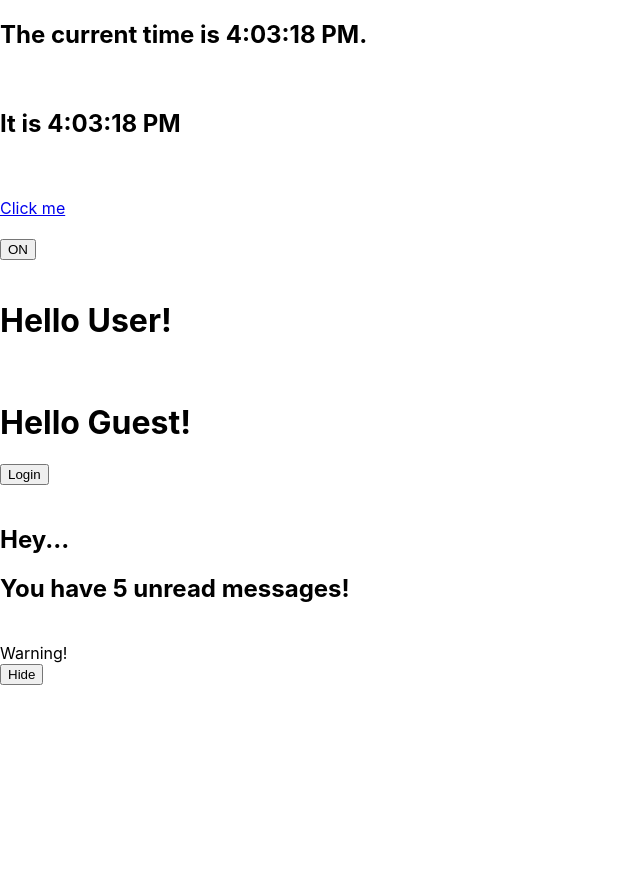
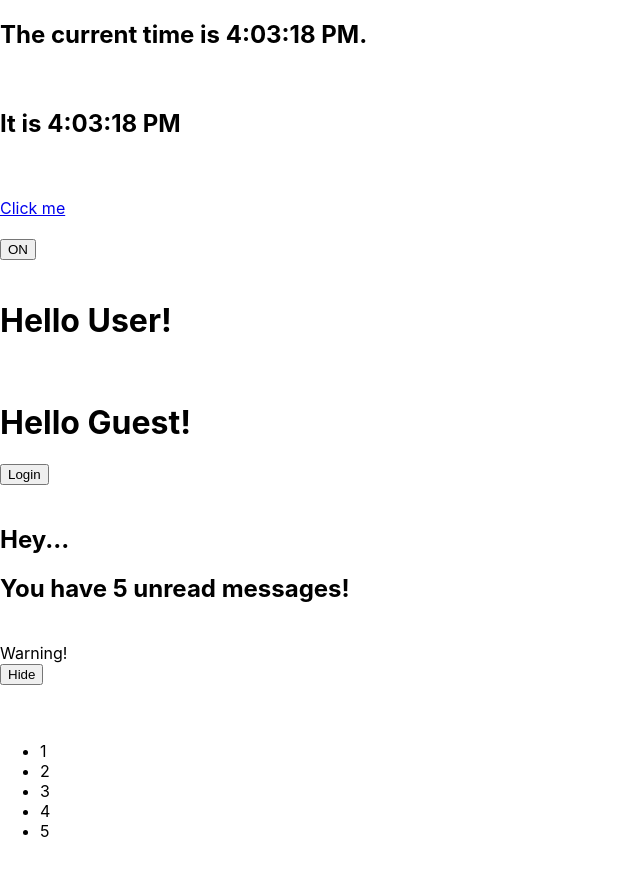
Before and after one commit to prashanth-g/react_playground, a React (Create React App) app: page / in a window 1280 px wide. Shown: the top 876 px of the page, without its empty margins (0-640 px from the left). Before the commit the page ends 800 px from the top, so only its background shows below. Built offline with nearby package versions, Linux system fonts and the light colour scheme.

Commit message:
Added list component

```diff
--- a/public/index.html
+++ b/public/index.html
@@ -36,6 +36,8 @@
     <div id="dev08"></div><br />
     <div id="dev09"></div><br />
     <div id="dev10"></div><br />
+    <div id="dev11"></div><br />
+    <div id="dev12"></div><br />
     <!--
       This HTML file is a template.
       If you open it directly in the browser, you will see an empty page.
--- a/src/index.js
+++ b/src/index.js
@@ -260,4 +260,23 @@ ReactDOM.render(
   document.getElementById('dev08')
 )
 
+class NumberList extends React.Component {
+
+  render() {
+    const numbers = this.props.numbers;
+    const listItems = numbers.map((number) =>
+      <li>{number}</li>
+    );
+    return(
+      <ul>{listItems}</ul>
+    );
+  }
+}
+
+const numbers = [1,2,3,4,5];
+ReactDOM.render(
+  <NumberList numbers={numbers} />,
+  document.getElementById('dev10')
+)
+
 serviceWorker.unregister();
```
